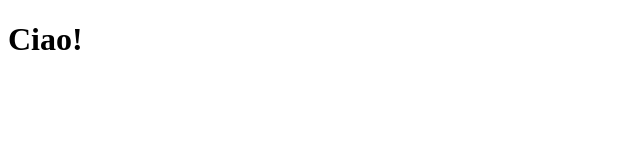
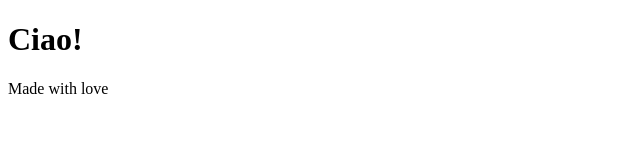
Before and after one commit to fabfor/airbnb, a plain HTML site: page index.html in a window 1280 px wide. Shown: the whole page, without its empty margins (0-640 px from the left). Drawn offline with Linux system fonts and the light colour scheme.

Commit message:
Added Footer

```diff
--- a/index.html
+++ b/index.html
@@ -6,5 +6,6 @@
   </head>
   <body>
     <h1>Ciao!</h1>
+    <footer> Made with love </footer>
   </body>
 </html>
--- /dev/null
+++ b/style.css
@@ -0,0 +1,3 @@
+footer{
+  color: red;
+}
```
